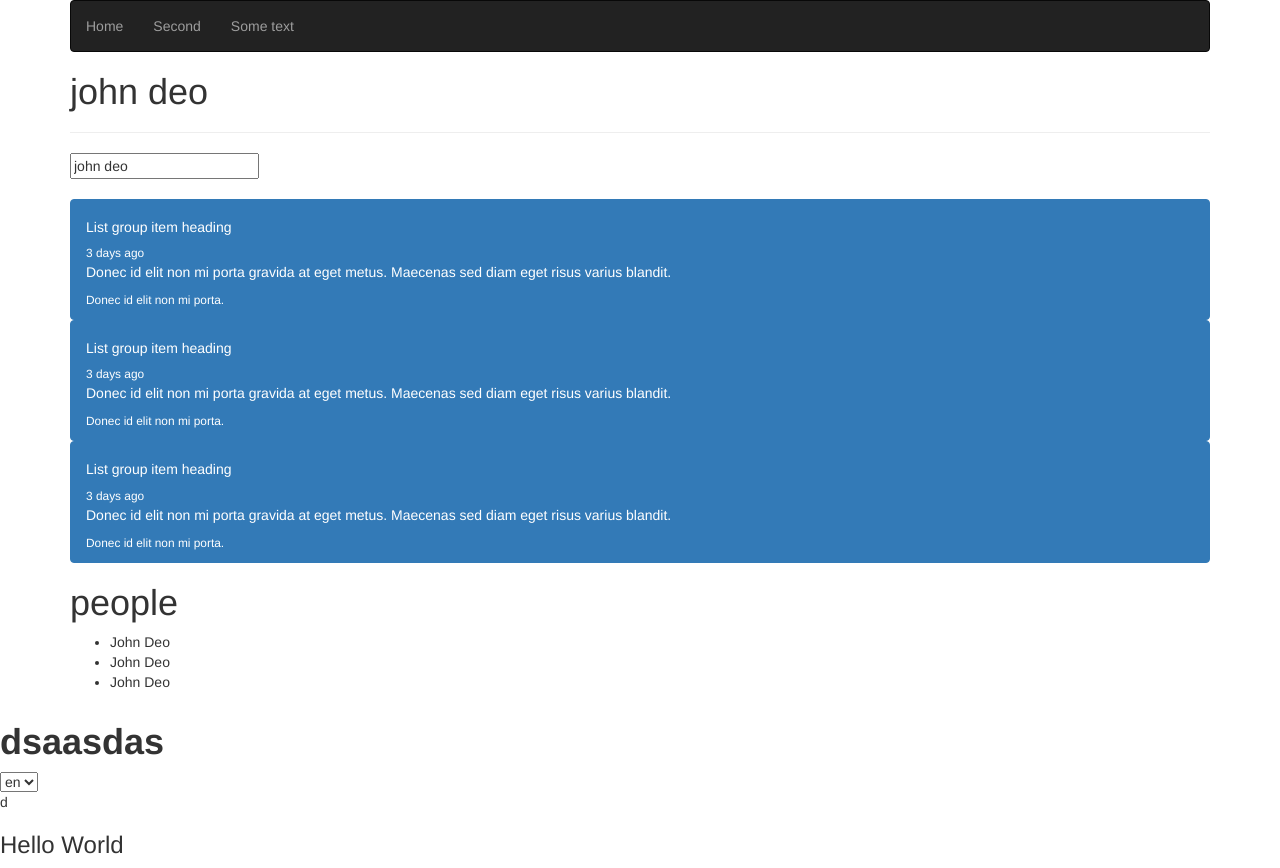
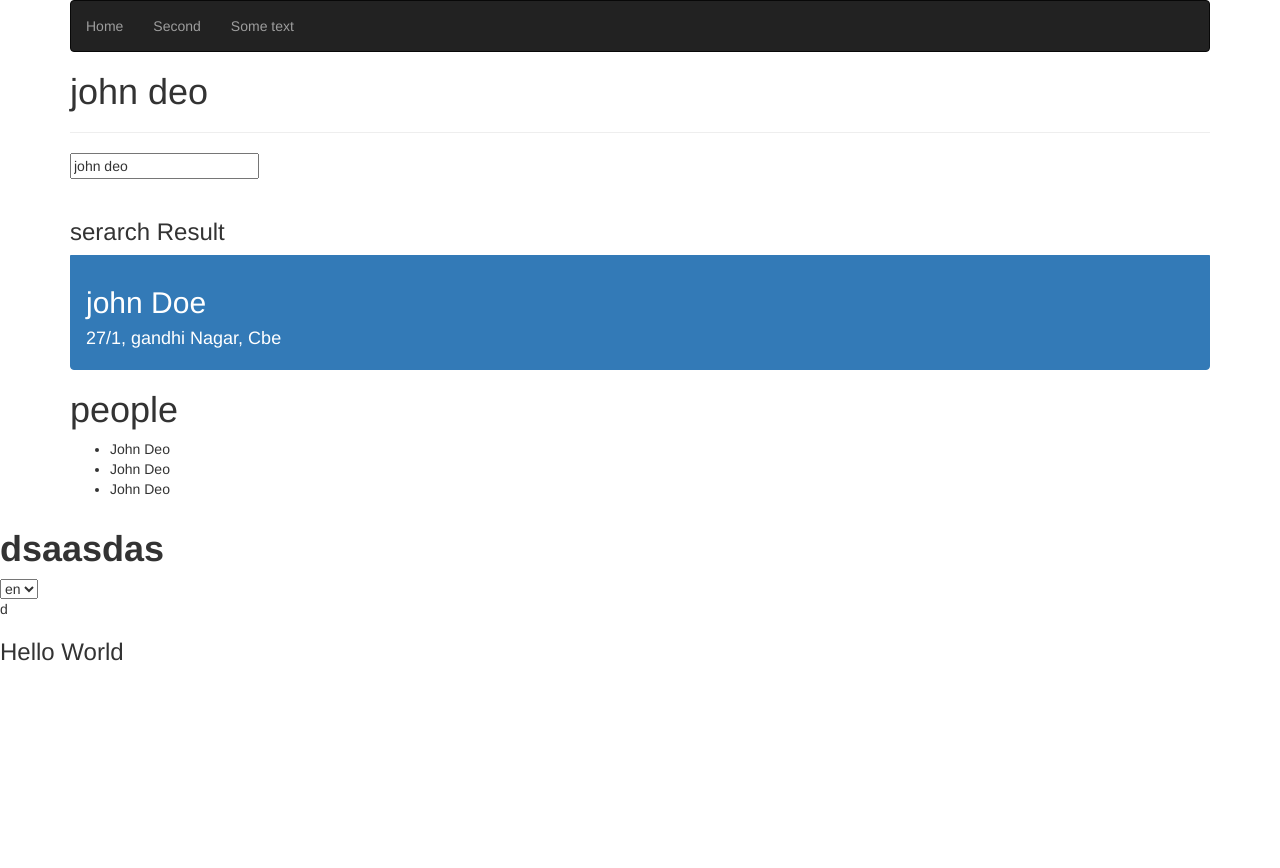
Before and after one commit to faizalkhan/Udemy-Angular-js, a plain HTML site: page index.html in a window 1280 px wide. After the commit the page ends 800 px from the top, so only its background shows below. Drawn offline with nearby package versions, Linux system fonts and the light colour scheme; some packages are replaced by stand-ins of ours; a script that the page names is missing.

Commit message:
added dir function

```diff
--- a/directives/searchresult.html
+++ b/directives/searchresult.html
@@ -1,4 +1,12 @@
+<h3> serarch Result </h3>
+
 <a href="#" class="list-group-item list-group-item-action flex-column align-items-start active">
-    <div class="d-flex w-100 justify-content-between"><h5 class="mb-1">List group item heading</h5> <small>3 days ago</small>  </div>
-    <p class="mb-1">Donec id elit non mi porta gravida at eget metus. Maecenas sed diam eget risus varius blandit.</p>   <small>Donec id elit non mi porta.</small>
+
+
+     <h2> {{ personObject.name}}</h2>
+
+    <h4> {{ personObject.address}} </h4>
+
+    {{formattedAddresFunction()}}
+
 </a>
--- a/pages/main.html
+++ b/pages/main.html
@@ -5,12 +5,12 @@
 </br>
 <div class="list-group">
 
-<search-result></search-result>
-<div search-result>
+<search-result person-object="person" formatted-address-function="formattingaddress(aperson)"></search-result>
+<!--<div search-result>
 
     </div>
 
-    <div class="search-result"></div>
+    <div class="search-result"></div>-->
     <!--directive : search-result -->
 
 
--- a/utility.angular.js
+++ b/utility.angular.js
@@ -46,8 +46,21 @@ app.controller('mainController',['$scope', '$log', 'nameService',  function($sco
                   })
 
 
+                  $scope.person= {
+
+                      name : 'john Doe',
+                      address: '27/1, gandhi Nagar, Cbe',
+                      city :'coimbatore',
+                      state : 'TN',
+                      Zip : '6102'
 
 
+                  }
+
+                  $scope.formattingaddress = function(person)
+                  {
+                      return person.address + ' , ' +  person.city + ', ' + person.state + ' ' + person.zip;
+                  };
 
                  // $scope.main = "This is first property";
 
@@ -65,10 +78,15 @@ app.directive('searchResult', function()
      return {
         restrict : 'AECM',
         templateUrl: 'directives/searchresult.html',
-        replace: false
+        replace: false,
+        scope : {
+              /* personName : "@",
+                 personAddress : "@"*/
+                personObject : "=",
+                formattedAddresFunction : "&"
+         }
 
      }
-
 })
 app.controller('secondController', ['$scope', '$log','$routeParams','nameService',  function($scope, $log, $routeParams, nameService)
               {
```
